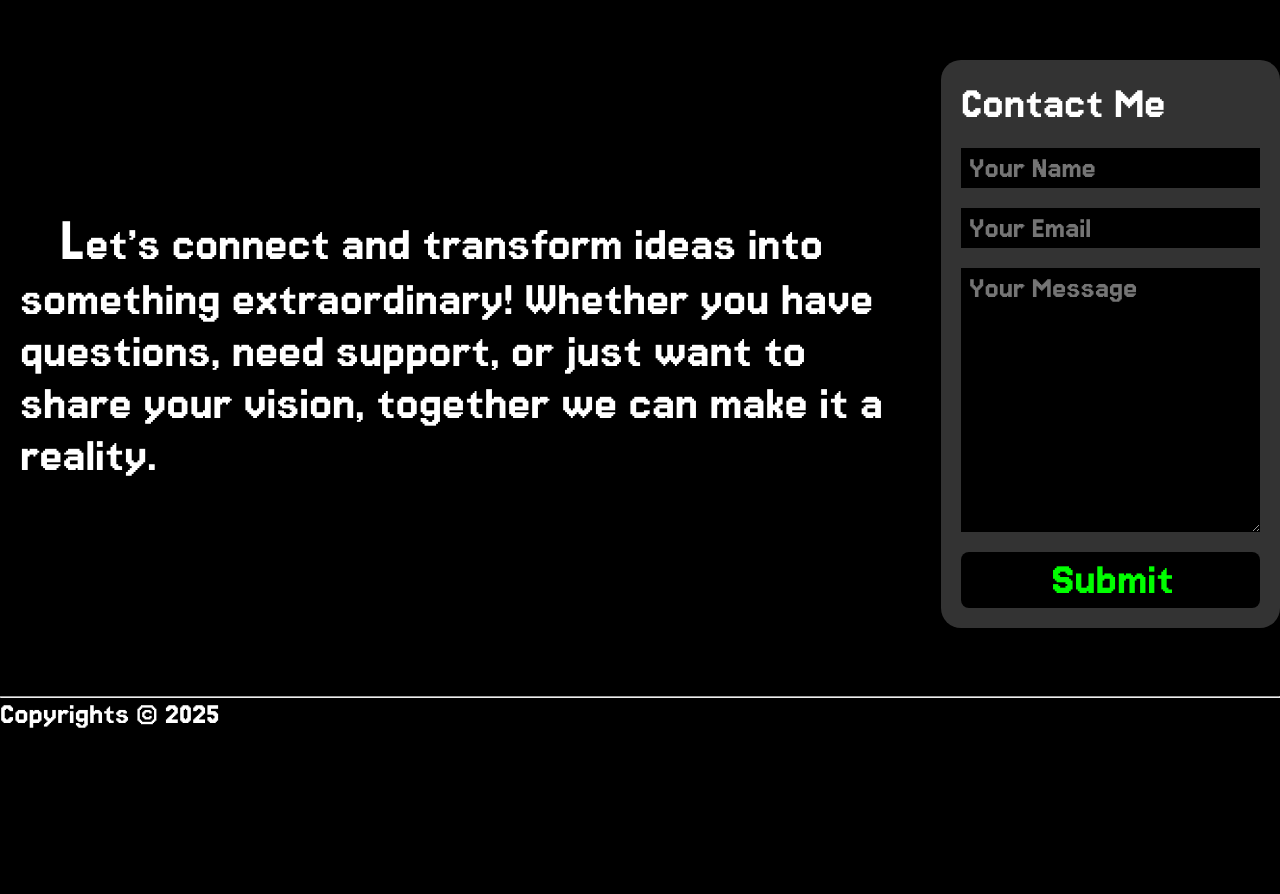
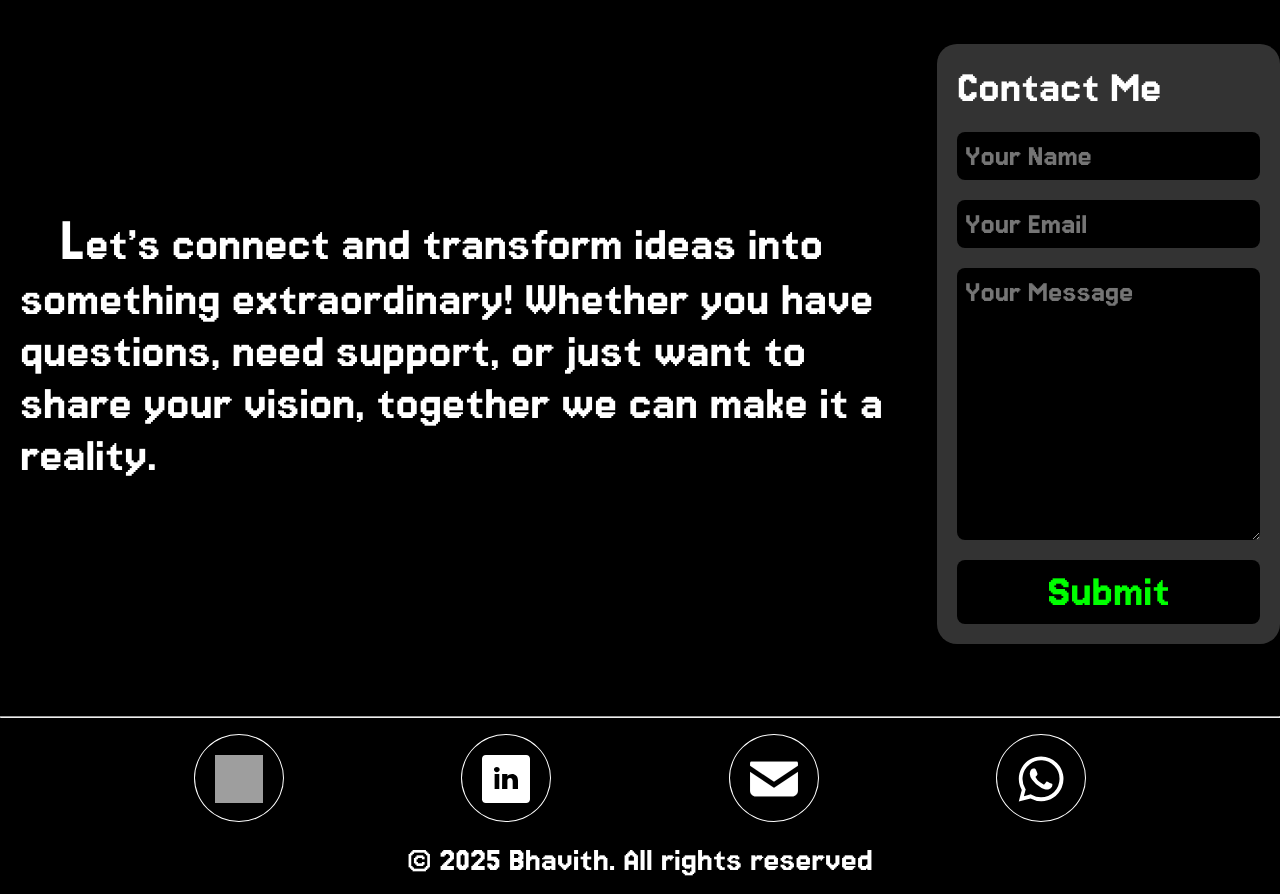
Before and after one commit to bhavi-th/portfolio, a React (Create React App) app: page / in a window 1280 px wide. Shown: the part 4280-5174 px from the top of the page. Before the commit the page ends 5010 px from the top, so only its background shows below. Built offline with nearby package versions, Linux system fonts and the light colour scheme; grey boxes are pictures that could not be loaded.

Commit message:
Added footer page

```diff
--- a/src/App.js
+++ b/src/App.js
@@ -41,7 +41,7 @@ function App() {
       <hr />
       <Contact />
       <hr />
-      <Footer />
+      <Footer themeInverted={themeInverted} />
     </div>
   );
 }
--- a/src/components/Contact.css
+++ b/src/components/Contact.css
@@ -1,9 +1,11 @@
 .Contact {
-    height: 100dvh;
+    min-height: 100dvh;
     padding-top: 12vmin;
     display: flex;
     align-items: center;
     justify-content: space-evenly;
+    gap: 2.5vmin;
+    margin-bottom: 2.5vmin;
 }
 
 .Contact p {
@@ -36,13 +38,14 @@
 .Contact input,
 .Contact textarea,
 .Contact button {
-    padding: 0.25rem;
+    padding: 0.5rem;
     padding-left: 1vmin;
     font-size: 4vmin;
     outline: none;
     background-color: black;
     color: white;
     border: none;
+    border-radius: 1vmin;
 }
 
 .inverted .Contact input,
--- a/src/components/Footer.css
+++ b/src/components/Footer.css
@@ -1,3 +1,12 @@
 footer {
-    font-size: 4vmin;
+    font-size: 4.5vmin;
+    display: flex;
+    justify-content: center;
+    flex-direction: column;
+    gap: 2.5vmin;
+    padding: 1rem;
 }
+
+footer p {
+    text-align: center;
+}
--- a/src/components/Footer.js
+++ b/src/components/Footer.js
@@ -1,9 +1,25 @@
 import "./Footer.css";
+import Github from "../assets/icon/github.svg";
+import LinkedIn from "../assets/icon/linkedin.svg";
+import Mail from "../assets/icon/mail.svg";
+import Whatsapp from "../assets/icon/whatsapp.svg";
+import GithubInverted from "../assets/icon/github-inverted.svg";
+import LinkedInInverted from "../assets/icon/linkedin-inverted.svg";
+import MailInverted from "../assets/icon/mail-inverted.svg";
+import WhatsappInverted from "../assets/icon/whatsapp-inverted.svg";
 
-function Footer() {
+function Footer({ themeInverted }) {
     return (
         <footer>
-            Copyrights &copy; 2025
+            <ul id="social-links" className="fade-elements">
+                <li><a href="https://github.com/bhavi-th" target="_blank" rel="noreferrer"><img src={themeInverted ? GithubInverted : Github} alt="social links" /></a></li>
+                <li><a href="https://www.linkedin.com/in/bhavith-s/" target="_blank" rel="noreferrer"><img src={themeInverted ? LinkedInInverted : LinkedIn} alt="social links" /></a></li>
+                <li><a href="mailto:bhaviths20@gmail.com" target="_blank" rel="noreferrer"><img src={themeInverted ? MailInverted : Mail} alt="social links" /></a></li>
+                <li><a href="https://wa.me/919901949627" target="_blank" rel="noreferrer"><img src={themeInverted ? WhatsappInverted : Whatsapp} alt="social links" /></a></li>
+            </ul>
+            <p>
+                &copy; 2025 Bhavith. All rights reserved
+            </p>
         </footer>
     )
 }
```
